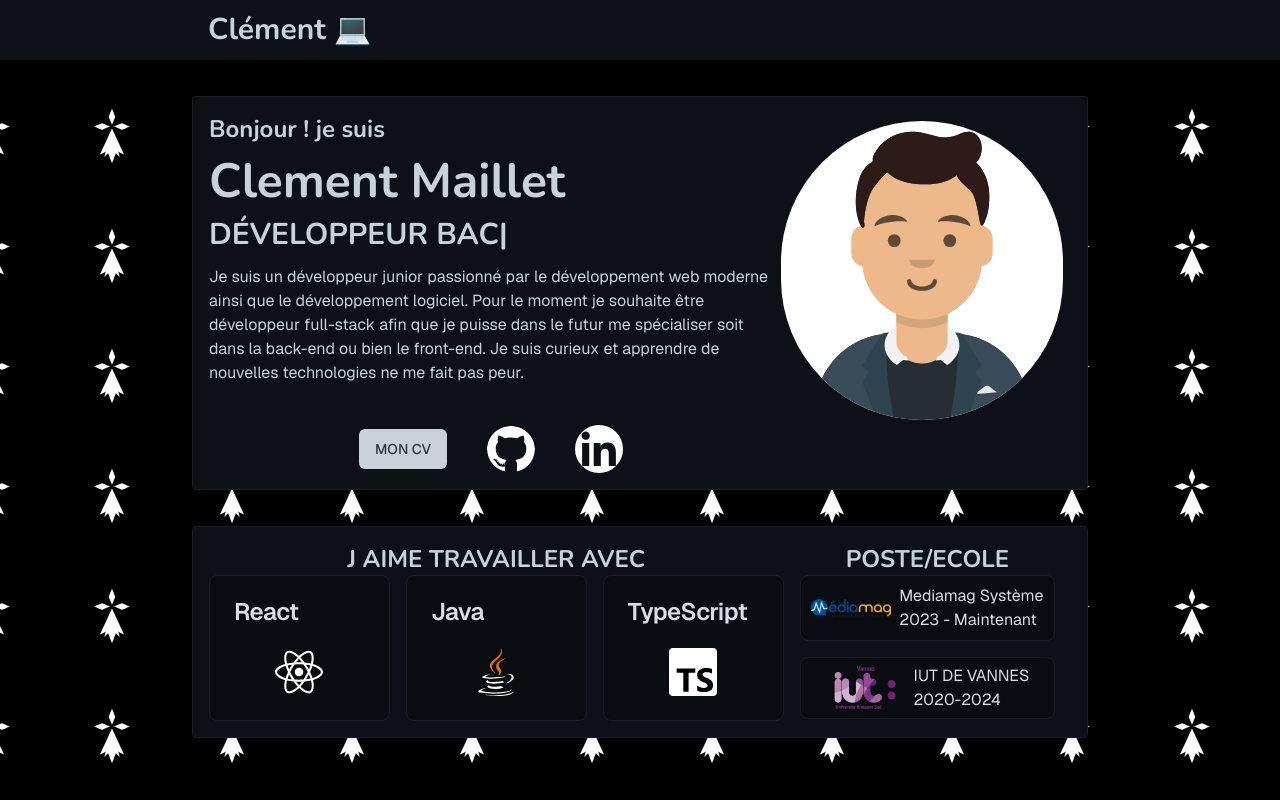
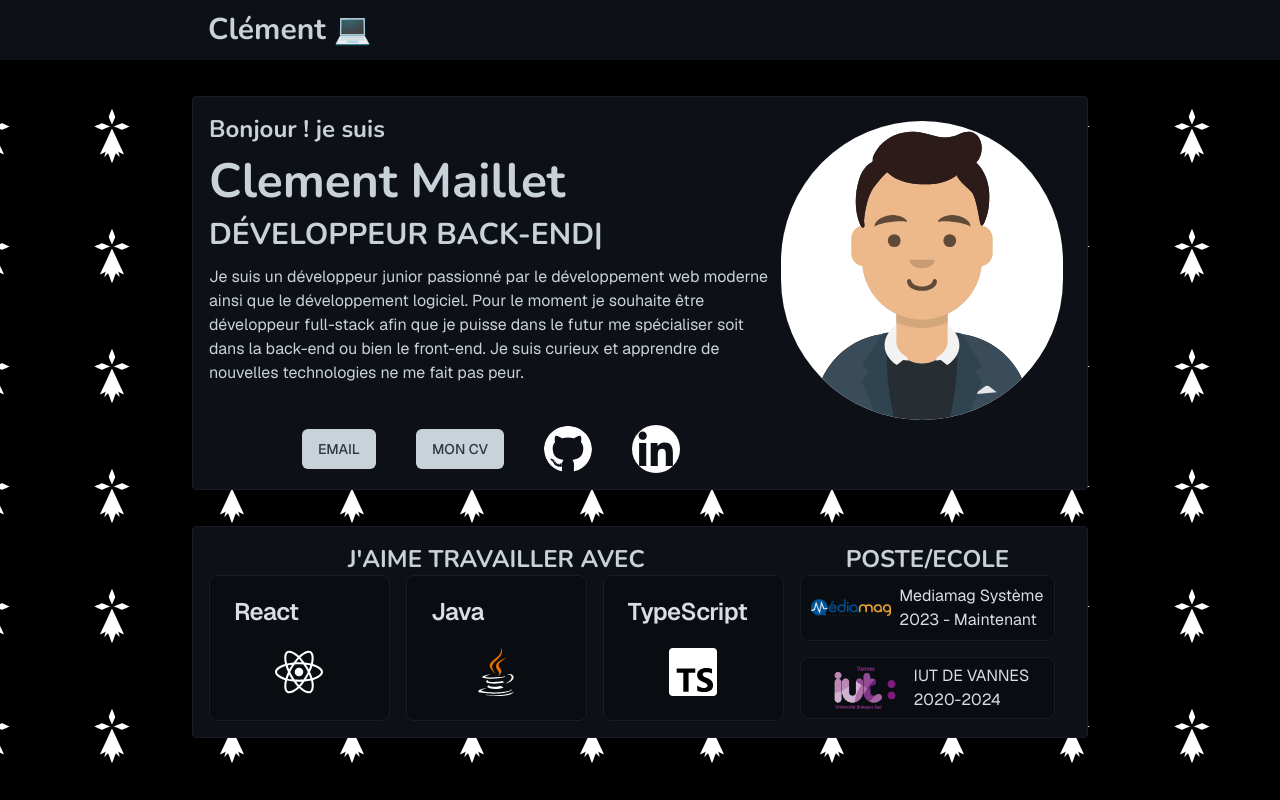
Before and after one commit to Karbbone/Portfolio, a Next.js app: page / in a window 1280 px wide. Built offline with nearby package versions, Linux system fonts and the light colour scheme.

Commit message:
apostrophe aime et delay

```diff
--- a/src/_components/Hero.tsx
+++ b/src/_components/Hero.tsx
@@ -29,10 +29,13 @@ export const Hero = () => {
             className="lg:text-3xl sm:text-2xl text-xl font-caption"
             sequence={[
               "DÉVELOPPEUR JUNIOR",
+              1250,
               "DÉVELOPPEUR FRONT-END",
+              1250,
               "DÉVELOPPEUR BACK-END",
+              1250,
             ]}
-            speed={1}
+            speed={50}
             style={{
               whiteSpace: "pre-line",
               fontWeight: "bold",
@@ -48,6 +51,16 @@ export const Hero = () => {
           curieux et apprendre de nouvelles technologies ne me fait pas peur.
         </p>
         <div className="mt-10 gap-10 flex items-center justify-center">
+          <TooltipProvider>
+            <Tooltip>
+              <TooltipTrigger asChild>
+                <Button>EMAIL</Button>
+              </TooltipTrigger>
+              <TooltipContent>
+                <p>Contact moi !</p>
+              </TooltipContent>
+            </Tooltip>
+          </TooltipProvider>
           <TooltipProvider>
             <Tooltip>
               <TooltipTrigger asChild>
--- a/src/app/page.tsx
+++ b/src/app/page.tsx
@@ -25,7 +25,7 @@ export default function Home() {
       <Section className="my-9 flex flex-col items-center sm:flex-row sm:items-start bg-background rounded border">
         <div className="flex-[2]">
           <h1 className="text-2xl font-caption font-bold text-center">
-            J AIME TRAVAILLER AVEC
+            {"J'AIME TRAVAILLER AVEC"}
           </h1>
           <div className="flex gap-4">
             <Card className="w-1/3">
```
